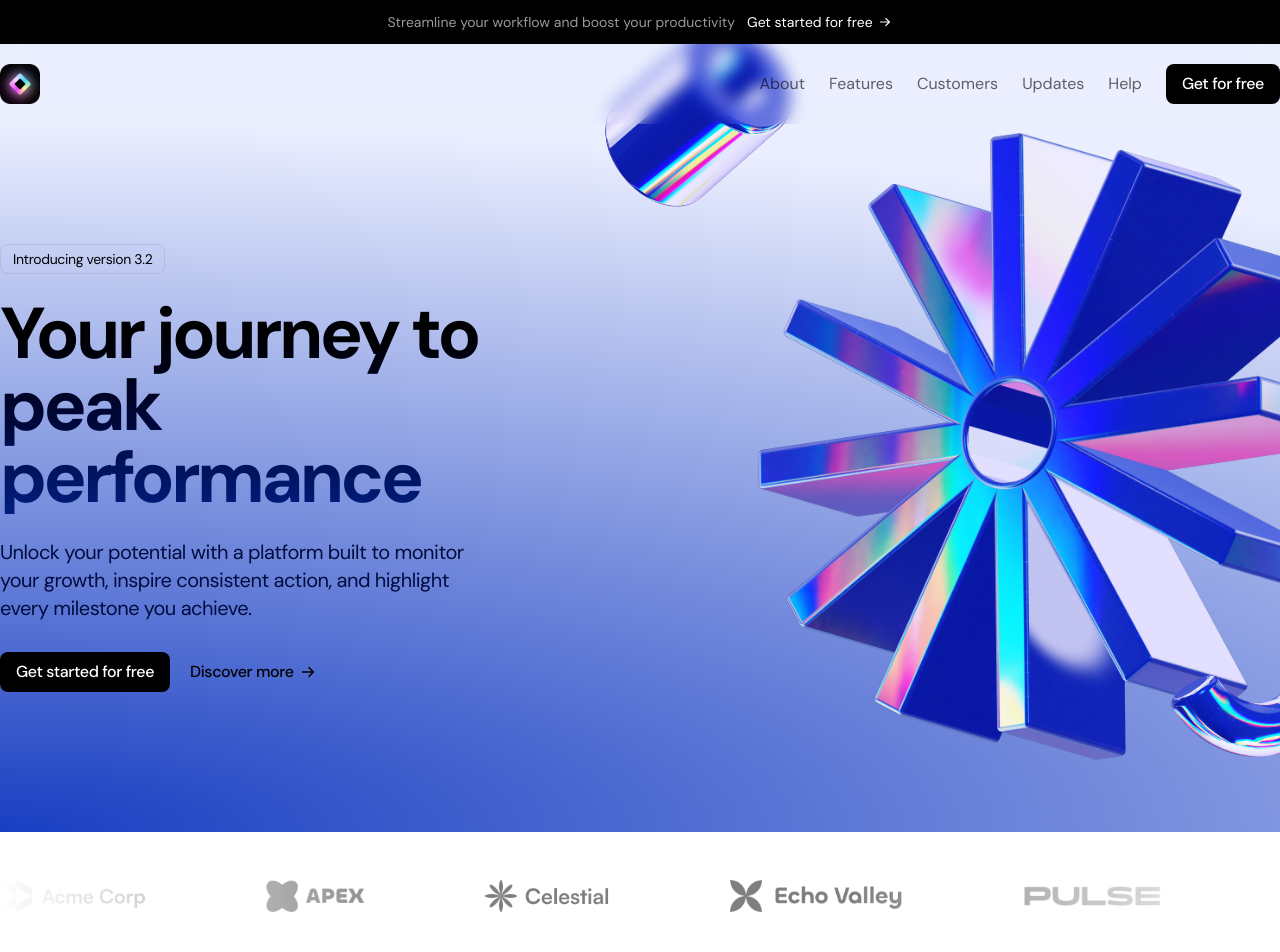
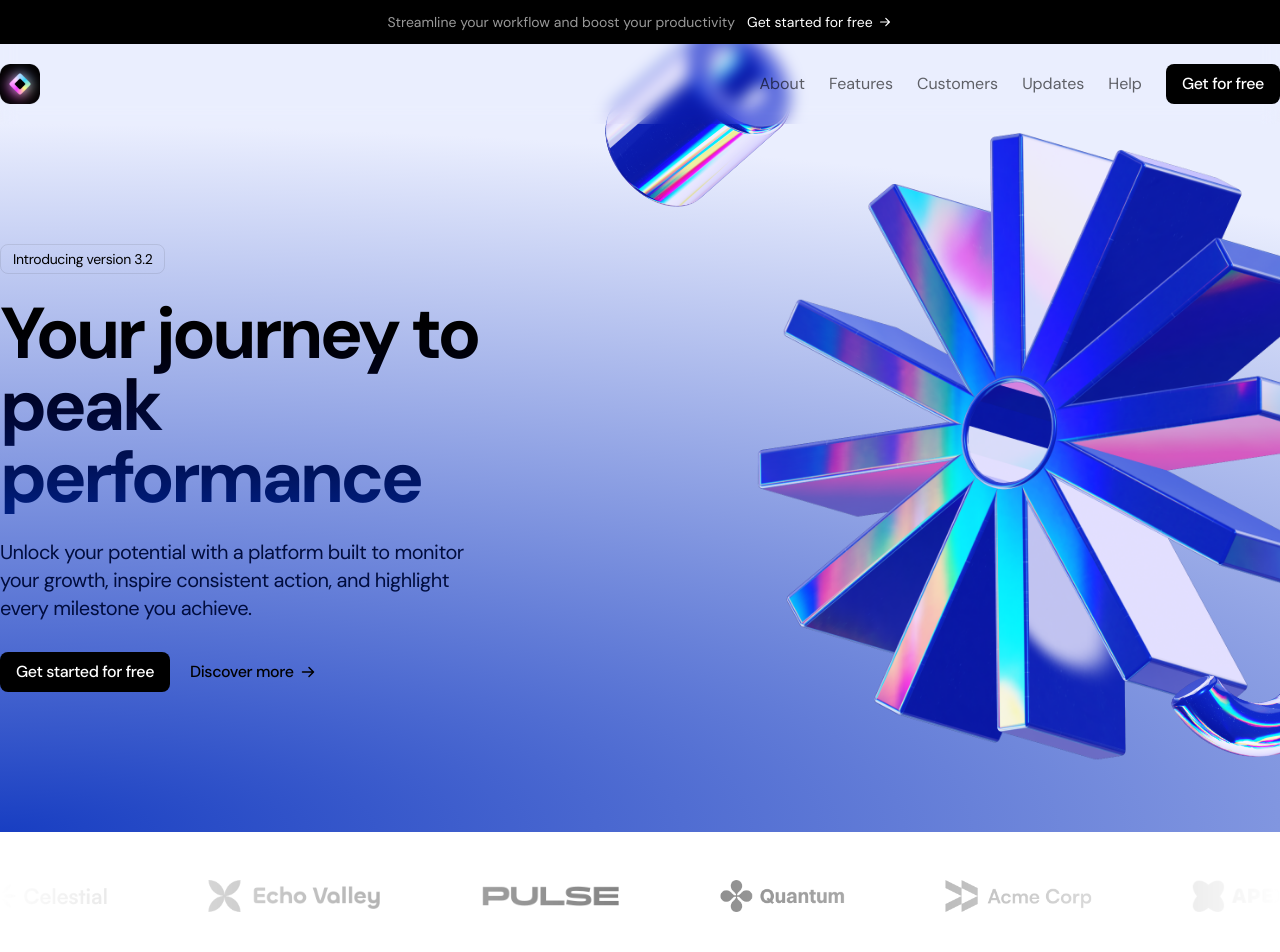
Before and after one commit to Darasimi010/saas-product-landing-page, a Next.js app: page / in a window 1280 px wide. Shown: the top 952 px of the page. Built offline with nearby package versions, Linux system fonts and the light colour scheme.

Commit message:
completed the animation for continuous scroll effect on logos in the logo ticker section

```diff
--- a/src/sections/Hero.tsx
+++ b/src/sections/Hero.tsx
@@ -3,8 +3,7 @@
 import cogImage from "@/assets/cog.png";
 import cylinderImage from "@/assets/cylinder.png";
 import noodleImage from "@/assets/noodle.png";
-import Image from "next/image";
-import { easeInOut, motion, useScroll, useTransform } from "motion/react";
+import { motion, useScroll, useTransform } from "motion/react";
 import { useRef } from "react";
 
 export const Hero = () => {
@@ -51,7 +50,7 @@
               transition={{
                 repeat: Infinity,
                 repeatType: "mirror",
-                ease: easeInOut,
+                ease: "easeInOut",
                 duration: 3,
               }}
             />
--- a/src/sections/LogoTicker.tsx
+++ b/src/sections/LogoTicker.tsx
@@ -1,17 +1,30 @@
+"use client";
 import acmeLogo from "@/assets/logo-acme.png";
 import apexLogo from "@/assets/logo-apex.png";
 import celestialLogo from "@/assets/logo-celestial.png";
 import echoLogo from "@/assets/logo-echo.png";
 import pulseLogo from "@/assets/logo-pulse.png";
 import quantumLogo from "@/assets/logo-quantum.png";
+import { motion } from "motion/react";
 import Image from "next/image";
 
 export const LogoTicker = () => {
   return (
     <div className="py-8 md:py-12 bg-white">
       <div className="container mx-auto">
-        <div className="flex overflow-hidden [mask-image:linear-gradient(to_right,transparent,black,black,transparent)]">
-          <div className="flex gap-30 flex-none">
+        <div className="flex overflow-hidden [mask-image:linear-gradient(to_right,transparent,black,transparent)]">
+          <motion.div
+            className="flex gap-25 flex-none pr-25"
+            animate={{
+              translateX: "-50%",
+            }}
+            transition={{
+              ease: "linear",
+              duration: 20,
+              repeat: Infinity,
+              repeatType: "loop",
+            }}
+          >
             <Image
               src={acmeLogo}
               alt="Acme Logo"
@@ -42,7 +55,38 @@
               alt="Quantum Logo"
               className="logo-ticker-image"
             />
-          </div>
+            {/* second set of logos for animation */}
+            <Image
+              src={acmeLogo}
+              alt="Acme Logo"
+              className="logo-ticker-image"
+            />
+            <Image
+              src={apexLogo}
+              alt="Apex Logo"
+              className="logo-ticker-image"
+            />
+            <Image
+              src={celestialLogo}
+              alt="Celestial Logo"
+              className="logo-ticker-image"
+            />
+            <Image
+              src={echoLogo}
+              alt="Echo Logo"
+              className="logo-ticker-image"
+            />
+            <Image
+              src={pulseLogo}
+              alt="Pulse Logo"
+              className="logo-ticker-image"
+            />
+            <Image
+              src={quantumLogo}
+              alt="Quantum Logo"
+              className="logo-ticker-image"
+            />
+          </motion.div>
         </div>
       </div>
     </div>
```
